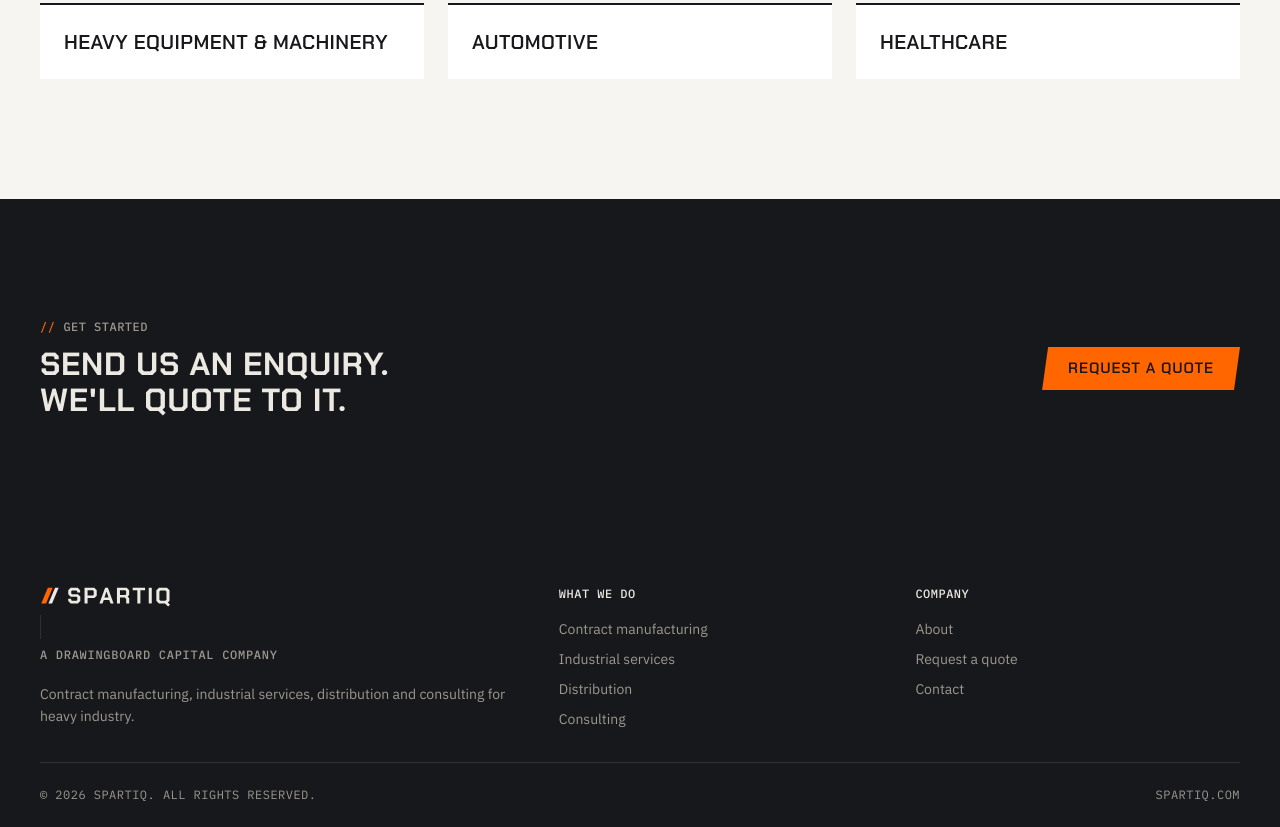
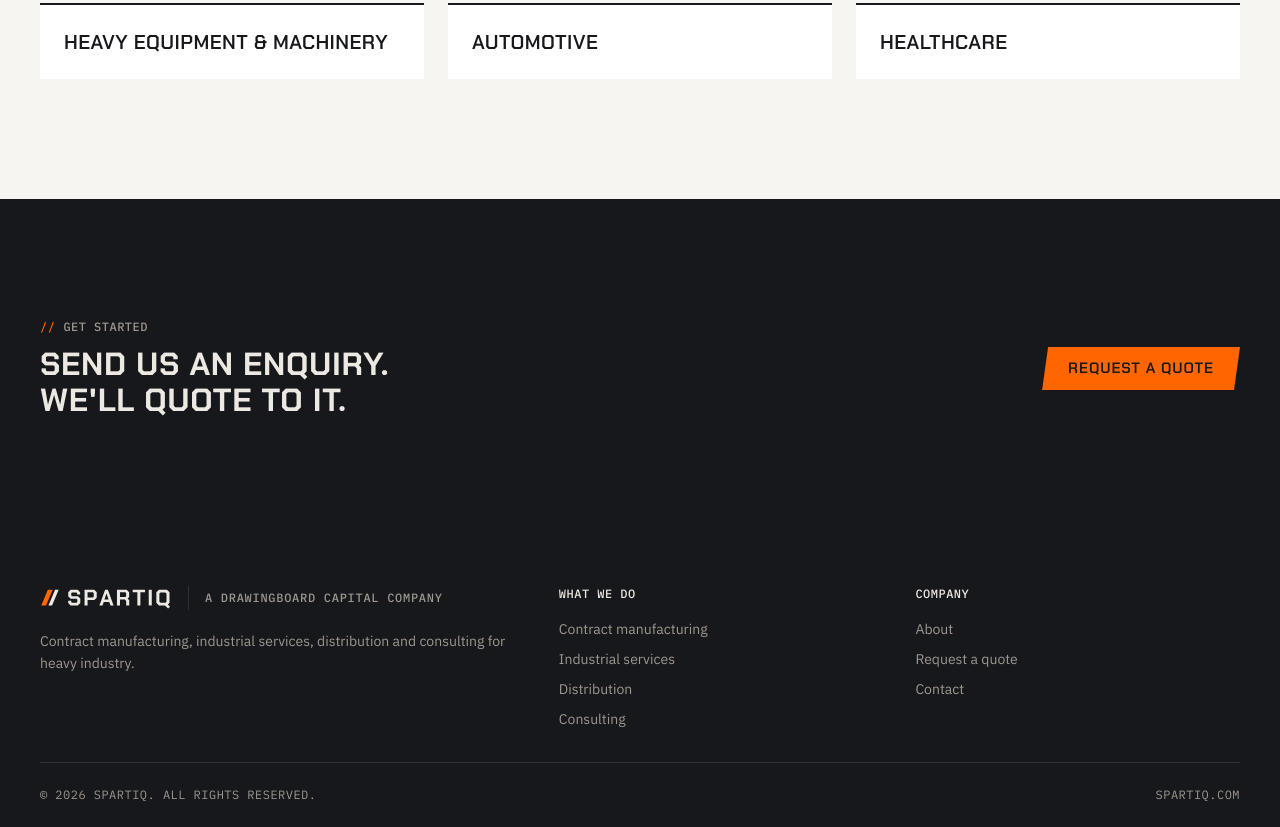
Before and after one commit to spartiqindustries/spartiq-website, a plain HTML site: page index.html in a window 1280 px wide. Shown: the part 2269-3096 px from the top of the page. Drawn offline with Linux system fonts and the light colour scheme.

Commit message:
Footer: keep parent-company line beside the logo
Co-Authored-By: Claude Opus 5.5 <noreply@anthropic.com>
Claude-Session: https://claude.ai/code/session_01P6w2ZkD22tsbgZHeN1S6pt

```diff
--- a/index.html
+++ b/index.html
@@ -267,11 +267,11 @@ header{position:sticky;top:env(safe-area-inset-top,0px);z-index:9;background:var
 .locs li::before{content:"";position:absolute;left:2px;top:3px;width:5px;height:14px;background:var(--molten);transform:skewX(var(--slant))}
 @media (max-width:640px){.ct{grid-template-columns:1fr}}
 
-.flock{display:flex;align-items:center;flex-wrap:wrap;gap:var(--space-3) var(--space-4)}
+.fcols .flock{display:flex;align-items:center;flex-wrap:wrap;gap:var(--space-3) var(--space-4)}
 .flock svg{flex:none}
 .fdiv{width:1px;height:24px;background:var(--graphite-line)}
 .fparent{font:500 12px/16px var(--font-mono);letter-spacing:.06em;text-transform:uppercase;color:var(--on-graphite-muted)}
-@media (max-width:480px){.fdiv{display:none}.flock{flex-direction:column;align-items:flex-start;gap:var(--space-2)}}
+@media (max-width:480px){.fdiv{display:none}.fcols .flock{flex-direction:column;align-items:flex-start;gap:var(--space-2)}}
 footer{background:var(--graphite);color:var(--on-graphite-muted);font-size:14px;line-height:22px}
 .fcols{display:grid;grid-template-columns:1.5fr 1fr 1fr;gap:var(--space-8);padding-block:var(--space-12) var(--space-8)}
 .fcols div{display:grid;gap:var(--space-2);align-content:start}
```
